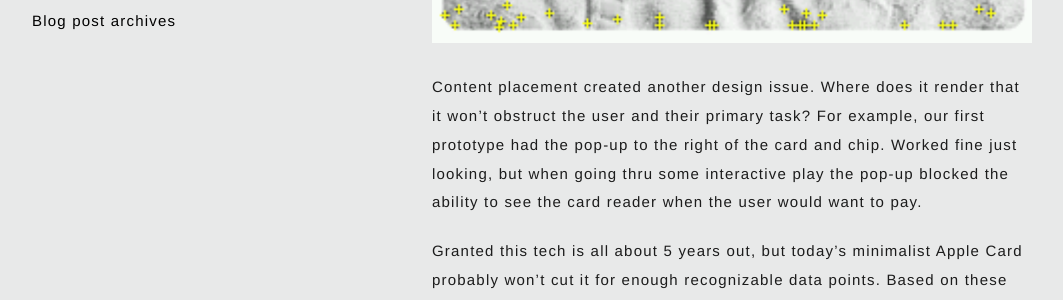
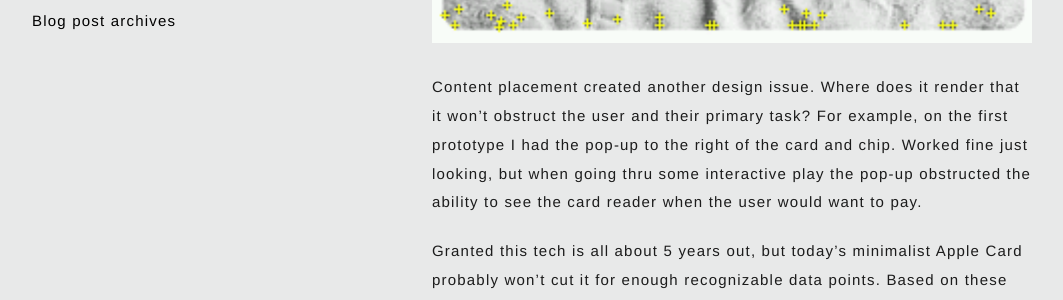
Before and after one commit to mmassie/mmassie.github.io, a Jekyll site: the page built from _posts/2020-4-16-Augmented-Reality-Assistance-for-financial-clarity.md, in a window 1280 px wide and 900 px high, scrolled down 1581 px. Shown: the part 182-482 px from the top of the window, without its empty margins (108-1171 px from the left). Built offline with Jekyll 4.4.1, drawn with Linux system fonts in a browser that asks for light colours.

Commit message:
moving to “I”

```diff
--- a/_posts/2020-4-16-Augmented-Reality-Assistance-for-financial-clarity.md
+++ b/_posts/2020-4-16-Augmented-Reality-Assistance-for-financial-clarity.md
@@ -23,7 +23,7 @@ On the topic of visual noise, the current iterations of AR goggles need visually
 
 ![AR Recognition](https://michaelmassie.com/assets/img/kittycardrecognition.png)
 
-Content placement created another design issue. Where does it render that it won't obstruct the user and their primary task? For example, our first prototype had the pop-up to the right of the card and chip. Worked fine just looking, but when going thru some interactive play the pop-up blocked the ability to see the card reader when the user would want to pay.
+Content placement created another design issue. Where does it render that it won't obstruct the user and their primary task? For example, on the first prototype I had the pop-up to the right of the card and chip. Worked fine just looking, but when going thru some interactive play the pop-up obstructed the ability to see the card reader when the user would want to pay.
 
 Granted this tech is all about 5 years out, but today's minimalist Apple Card probably won't cut it for enough recognizable data points. Based on these timelines too, will the life of the current credit card and timeline of AR shrunk to standard glasses ever intersect? Never-the-less it was an exciting project to test out and conceptualize.
 
```
